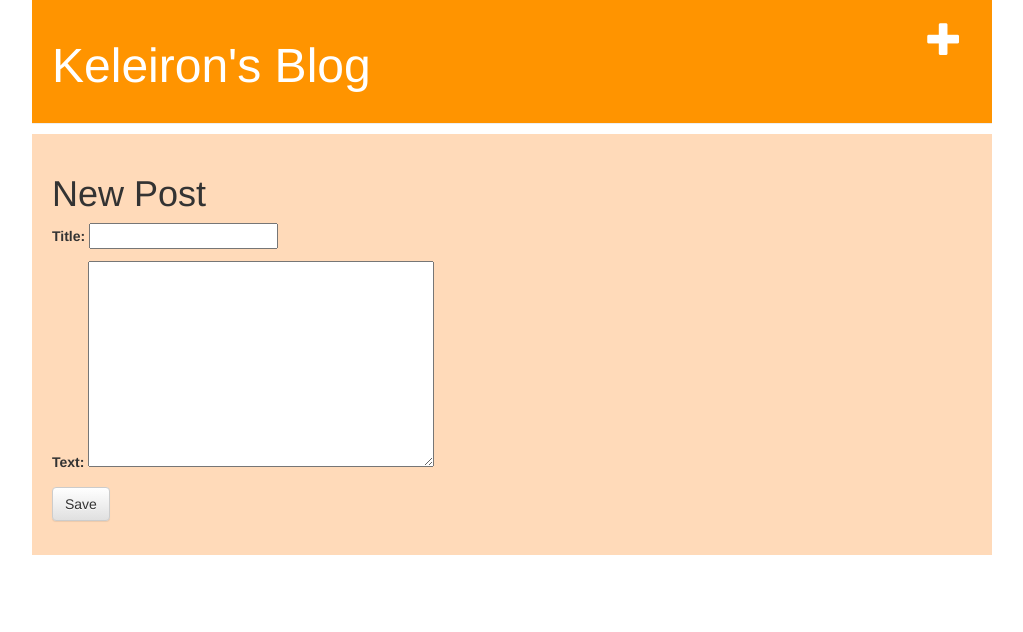
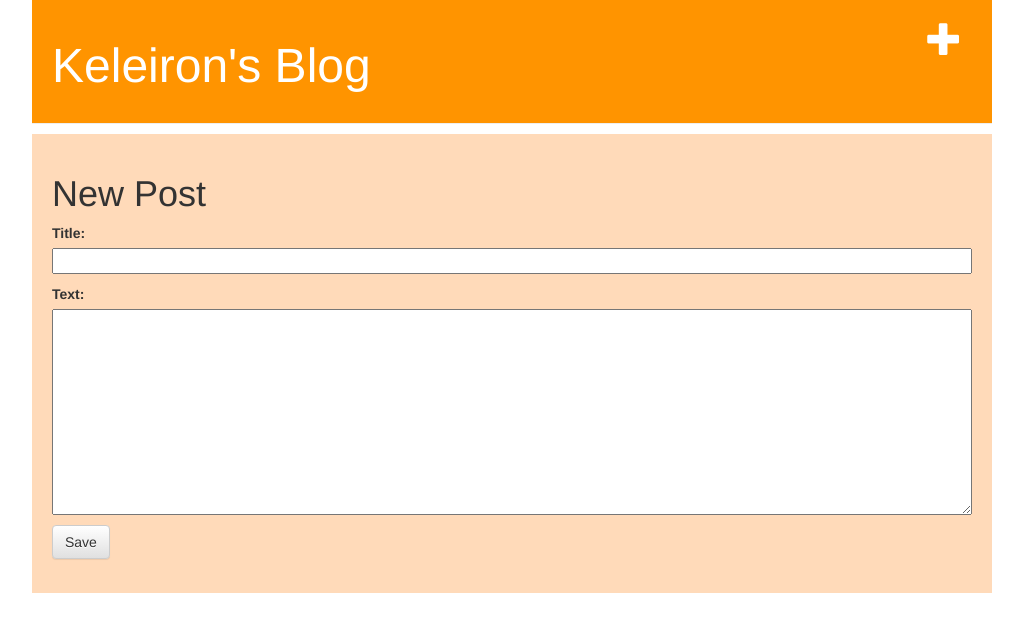
Before and after one commit to Enigmanark/My-First-Blog-Site, a Django app: page /post/new/ in a window 1280 px wide. Shown: the top 632 px of the page, without its empty margins (128-1151 px from the left). Run offline with Django 3.2, Linux system fonts and the light colour scheme; some libraries are stand-ins or nearby versions.

Commit message:
Updated css again

```diff
--- a/blog/static/blog/blog.css
+++ b/blog/static/blog/blog.css
@@ -34,7 +34,7 @@ h1, h2, h3, h4 {
 	margin-right: 40px;
 }
 
-.post-form {
+.post-form textarea, .post-form input {
 	width: 100%;
 }
 
```
